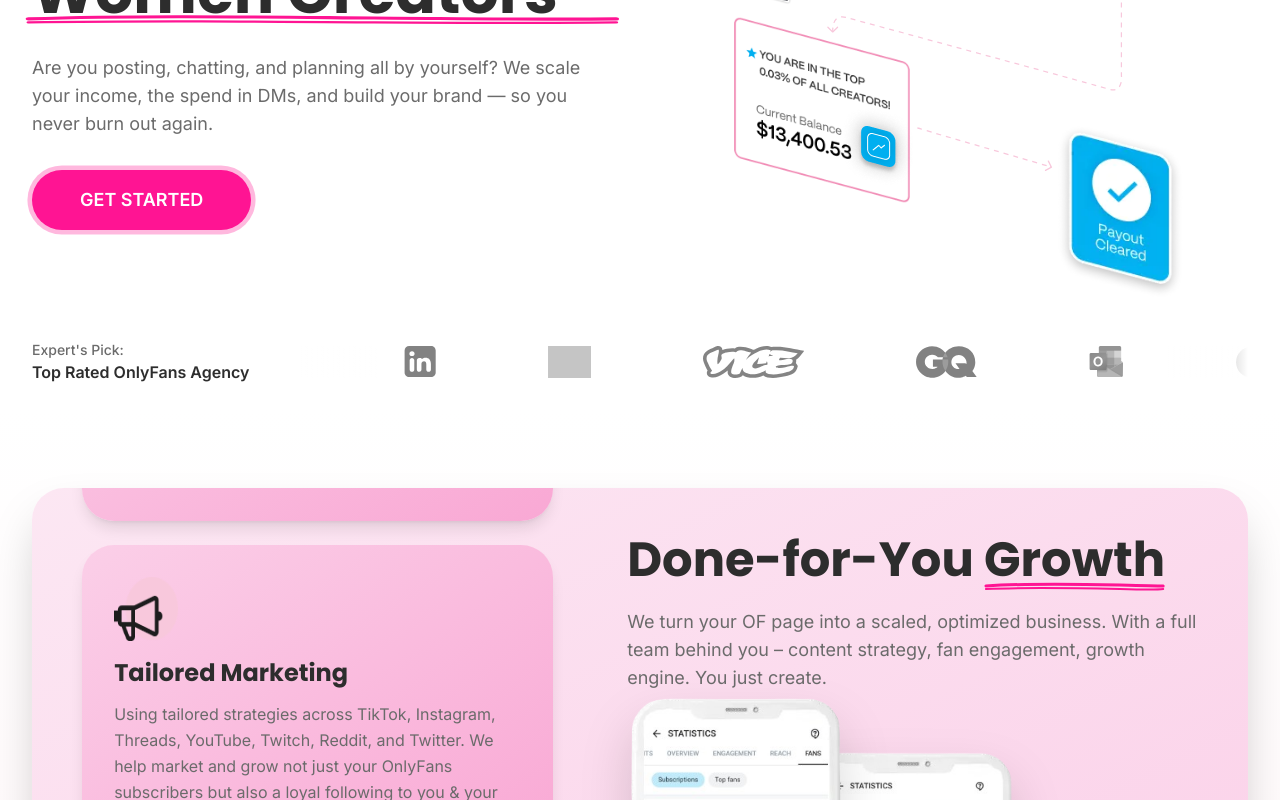
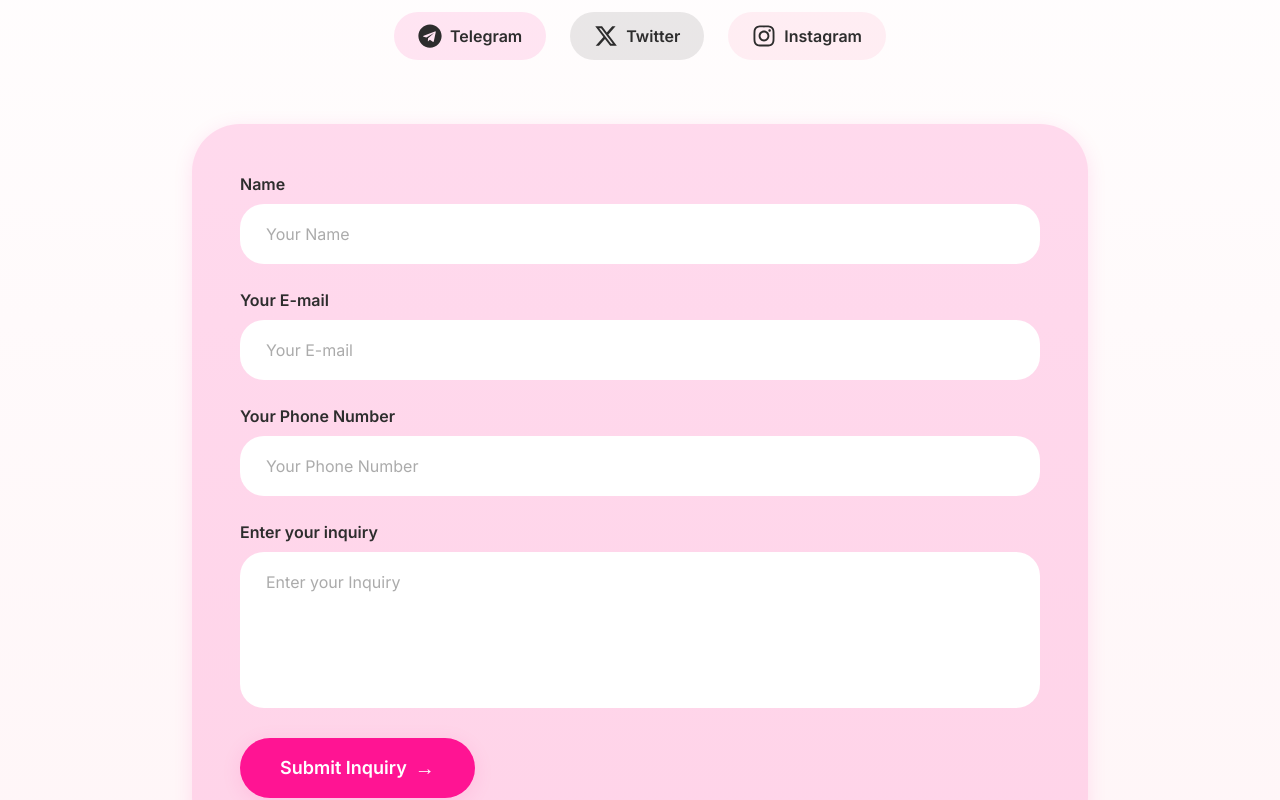
Before and after one commit to justgirlsdev/JustGirls, a React (Vite) app: page /contact in a window 1280 px wide. Shown: the part 380-1180 px from the top of the page. Built offline with nearby package versions, Linux system fonts and the light colour scheme; grey boxes are pictures that could not be loaded.

Commit message:
Major Update

```diff
--- a/package.json
+++ b/package.json
@@ -14,6 +14,7 @@
     "react": "^18.3.1",
     "react-dom": "^18.3.1",
     "react-helmet-async": "^2.0.5",
+    "react-icons": "^5.5.0",
     "react-router-dom": "^6.28.0"
   },
   "devDependencies": {
--- a/src/App.tsx
+++ b/src/App.tsx
@@ -2,6 +2,7 @@ import React from 'react';
 import { BrowserRouter as Router, Routes, Route } from 'react-router-dom';
 import Home from './pages/Home';
 import FAQPage from './pages/FAQ';
+import Contact from './pages/Contact';
 
 const App: React.FC = () => {
   return (
@@ -11,7 +12,7 @@ const App: React.FC = () => {
         <Route path="/services" element={<Home />} />
         <Route path="/about" element={<Home />} />
         <Route path="/apply" element={<Home />} />
-        <Route path="/contact" element={<Home />} />
+        <Route path="/contact" element={<Contact />} />
         <Route path="/legal" element={<Home />} />
         <Route path="/faq" element={<FAQPage />} />
       </Routes>
--- /dev/null
+++ b/src/components/sections/ContactForm.tsx
@@ -0,0 +1,184 @@
+import React, { useState } from 'react';
+import { motion } from 'framer-motion';
+import { FaTelegram, FaInstagram } from 'react-icons/fa';
+import { FaXTwitter } from 'react-icons/fa6';
+
+const ContactForm: React.FC = () => {
+  const [formData, setFormData] = useState({
+    name: '',
+    email: '',
+    phone: '',
+    inquiry: '',
+  });
+
+  const handleChange = (e: React.ChangeEvent<HTMLInputElement | HTMLTextAreaElement>) => {
+    setFormData({
+      ...formData,
+      [e.target.name]: e.target.value,
+    });
+  };
+
+  const handleSubmit = (e: React.FormEvent) => {
+    e.preventDefault();
+    // Handle form submission logic here
+    console.log('Form submitted:', formData);
+  };
+
+  return (
+    <section className="section-container bg-gradient-to-b from-white to-background-light relative overflow-hidden">
+      <div className="max-w-4xl mx-auto">
+        {/* Hero Section */}
+        <motion.div
+          className="text-center mb-16"
+          initial={{ opacity: 0, y: 30 }}
+          whileInView={{ opacity: 1, y: 0 }}
+          viewport={{ once: true }}
+          transition={{ duration: 0.8 }}
+        >
+          <h1 className="text-5xl md:text-6xl lg:text-7xl font-heading font-bold text-text mb-6">
+            Get in <span className="underline decoration-primary underline-offset-8 decoration-4">Touch</span>
+          </h1>
+          <p className="text-lg md:text-xl text-text/70 max-w-2xl mx-auto">
+            Have a quick question? Looking to partner or work together? Reach out through the form and we'll get back to you in under 24 hours.
+          </p>
+        </motion.div>
+
+        {/* Social Media Links */}
+        <motion.div
+          className="flex justify-center items-center gap-6 mb-16"
+          initial={{ opacity: 0, y: 20 }}
+          whileInView={{ opacity: 1, y: 0 }}
+          viewport={{ once: true }}
+          transition={{ duration: 0.6, delay: 0.2 }}
+        >
+          <motion.a
+            href="https://t.me/justgirls"
+            target="_blank"
+            rel="noopener noreferrer"
+            className="flex items-center gap-2 bg-primary/10 hover:bg-primary text-text hover:text-white px-6 py-3 rounded-full transition-all duration-300"
+            whileHover={{ scale: 1.05, y: -2 }}
+            whileTap={{ scale: 0.95 }}
+          >
+            <FaTelegram className="text-2xl" />
+            <span className="font-semibold">Telegram</span>
+          </motion.a>
+
+          <motion.a
+            href="https://twitter.com/justgirls"
+            target="_blank"
+            rel="noopener noreferrer"
+            className="flex items-center gap-2 bg-text/10 hover:bg-text text-text hover:text-white px-6 py-3 rounded-full transition-all duration-300"
+            whileHover={{ scale: 1.05, y: -2 }}
+            whileTap={{ scale: 0.95 }}
+          >
+            <FaXTwitter className="text-2xl" />
+            <span className="font-semibold">Twitter</span>
+          </motion.a>
+
+          <motion.a
+            href="https://instagram.com/justgirls"
+            target="_blank"
+            rel="noopener noreferrer"
+            className="flex items-center gap-2 bg-secondary/10 hover:bg-secondary text-text hover:text-white px-6 py-3 rounded-full transition-all duration-300"
+            whileHover={{ scale: 1.05, y: -2 }}
+            whileTap={{ scale: 0.95 }}
+          >
+            <FaInstagram className="text-2xl" />
+            <span className="font-semibold">Instagram</span>
+          </motion.a>
+        </motion.div>
+
+        {/* Contact Form */}
+        <motion.div
+          className="bg-primary/15 rounded-[3rem] p-8 md:p-12 shadow-soft"
+          initial={{ opacity: 0, y: 30 }}
+          whileInView={{ opacity: 1, y: 0 }}
+          viewport={{ once: true }}
+          transition={{ duration: 0.8, delay: 0.4 }}
+        >
+          <form onSubmit={handleSubmit} className="space-y-6">
+            {/* Name Field */}
+            <div>
+              <label htmlFor="name" className="block text-text font-semibold mb-2">
+                Name
+              </label>
+              <input
+                type="text"
+                id="name"
+                name="name"
+                value={formData.name}
+                onChange={handleChange}
+                placeholder="Your Name"
+                required
+                className="w-full px-6 py-4 rounded-2xl bg-white border-2 border-transparent focus:border-primary outline-none transition-all duration-300 text-text placeholder-text/40"
+              />
+            </div>
+
+            {/* Email Field */}
+            <div>
+              <label htmlFor="email" className="block text-text font-semibold mb-2">
+                Your E-mail
+              </label>
+              <input
+                type="email"
+                id="email"
+                name="email"
+                value={formData.email}
+                onChange={handleChange}
+                placeholder="Your E-mail"
+                required
+                className="w-full px-6 py-4 rounded-2xl bg-white border-2 border-transparent focus:border-primary outline-none transition-all duration-300 text-text placeholder-text/40"
+              />
+            </div>
+
+            {/* Phone Field */}
+            <div>
+              <label htmlFor="phone" className="block text-text font-semibold mb-2">
+                Your Phone Number
+              </label>
+              <input
+                type="tel"
+                id="phone"
+                name="phone"
+                value={formData.phone}
+                onChange={handleChange}
+                placeholder="Your Phone Number"
+                className="w-full px-6 py-4 rounded-2xl bg-white border-2 border-transparent focus:border-primary outline-none transition-all duration-300 text-text placeholder-text/40"
+              />
+            </div>
+
+            {/* Inquiry Field */}
+            <div>
+              <label htmlFor="inquiry" className="block text-text font-semibold mb-2">
+                Enter your inquiry
+              </label>
+              <textarea
+                id="inquiry"
+                name="inquiry"
+                value={formData.inquiry}
+                onChange={handleChange}
+                placeholder="Enter your Inquiry"
+                required
+                rows={5}
+                className="w-full px-6 py-4 rounded-2xl bg-white border-2 border-transparent focus:border-primary outline-none transition-all duration-300 text-text placeholder-text/40 resize-none"
+              />
+            </div>
+
+            {/* Submit Button */}
+            <motion.button
+              type="submit"
+              className="bg-primary hover:bg-primary/90 text-white font-semibold text-lg px-10 py-4 rounded-full transition-all duration-300 shadow-soft hover:shadow-glow flex items-center gap-2"
+              whileHover={{ scale: 1.05, x: 5 }}
+              whileTap={{ scale: 0.95 }}
+            >
+              Submit Inquiry
+              <span className="text-xl">→</span>
+            </motion.button>
+          </form>
+        </motion.div>
+      </div>
+    </section>
+  );
+};
+
+export default ContactForm;
--- a/src/components/sections/FAQ.tsx
+++ b/src/components/sections/FAQ.tsx
@@ -50,7 +50,7 @@ const FAQ: React.FC = () => {
   ];
 
   return (
-    <section ref={ref} className="section-container bg-gradient-to-b from-background-light to-white">
+    <section ref={ref} className="section-container bg-gradient-to-b from-white to-background-light">
       <motion.div
         className="text-center mb-16"
         initial={{ opacity: 0, y: 20 }}
--- /dev/null
+++ b/src/pages/Contact.tsx
@@ -0,0 +1,16 @@
+import React from 'react';
+import Layout from '../components/layout/Layout';
+import ContactForm from '../components/sections/ContactForm';
+
+const Contact: React.FC = () => {
+  return (
+    <Layout
+      title="Contact Us - JustGirls Agency"
+      description="Have a question or want to work with us? Get in touch and we'll respond within 24 hours."
+    >
+      <ContactForm />
+    </Layout>
+  );
+};
+
+export default Contact;
```
Also changed, not shown: 1 other file (tests, documents, lock files or other folders).
